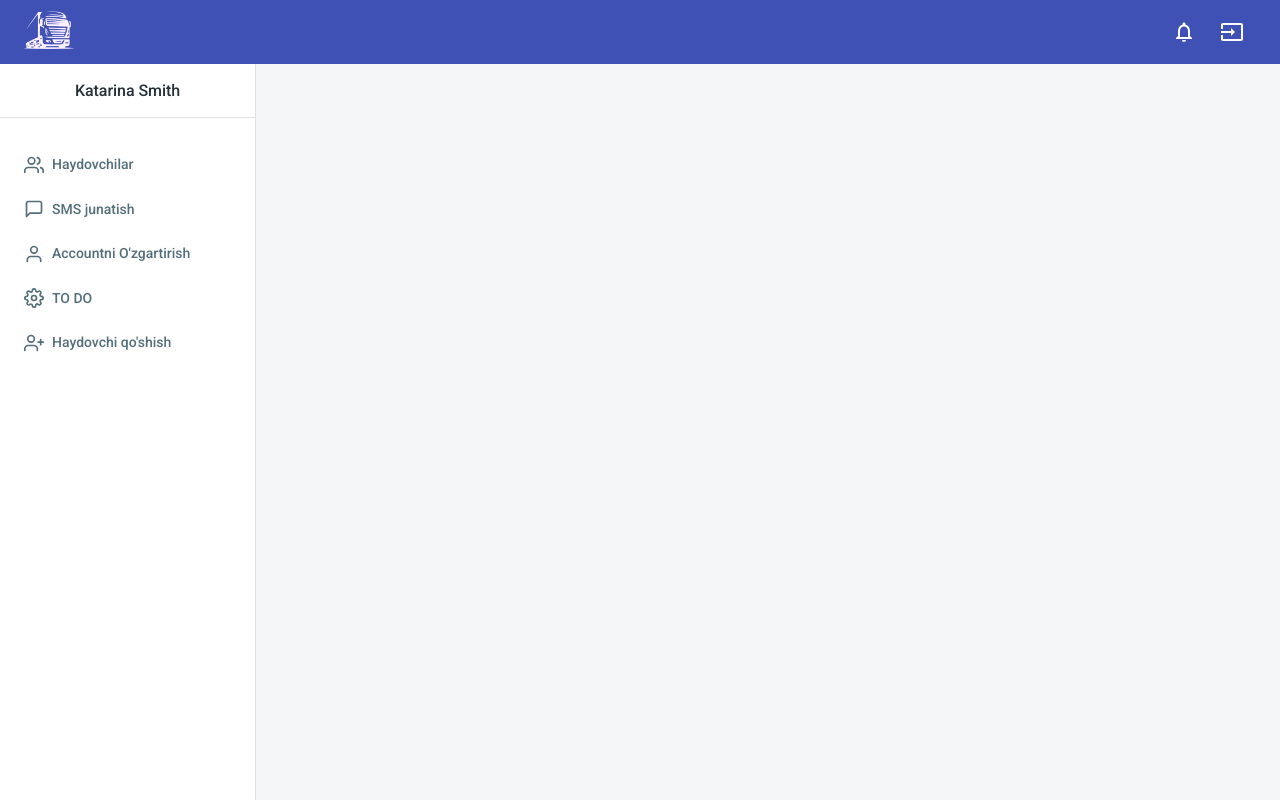
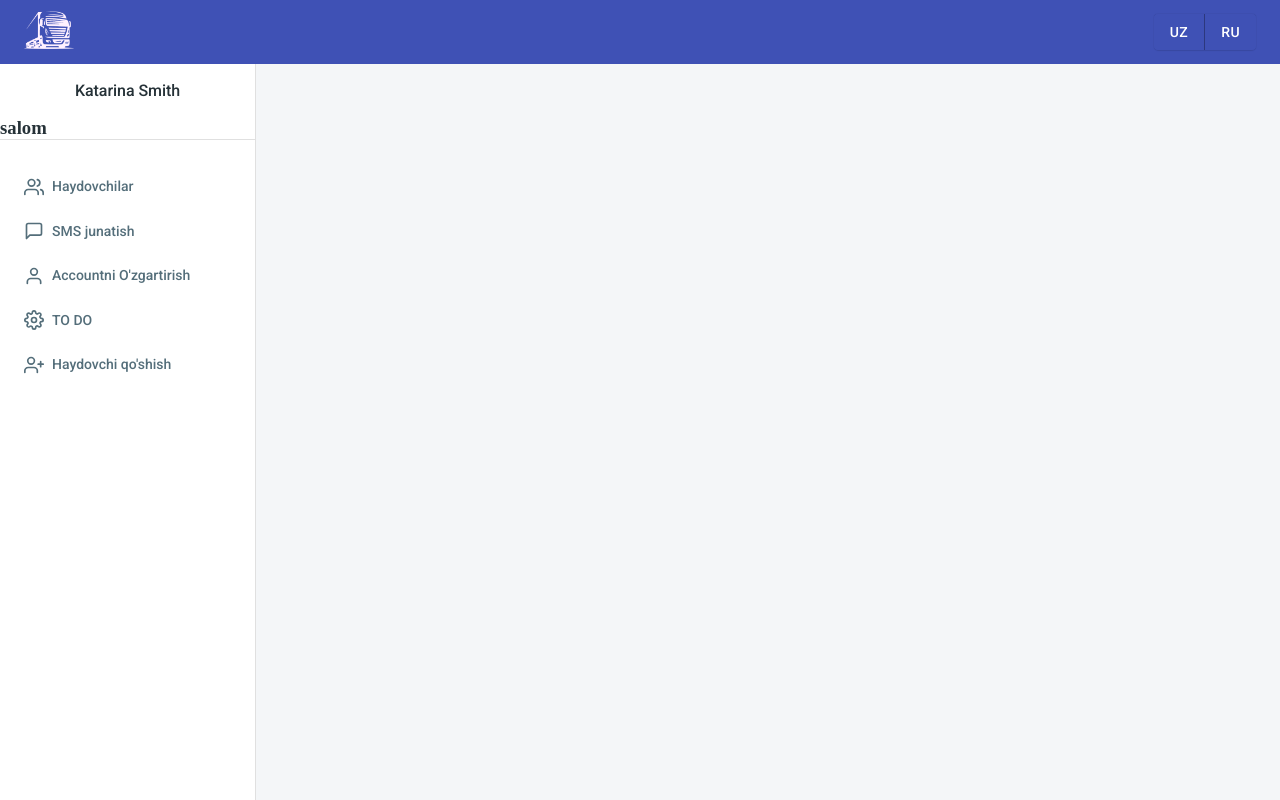
Before and after one commit to Afrosiyob/adminlogistic, a React (Create React App) app: page /app in a window 1280 px wide. Built offline with nearby package versions, Linux system fonts and the light colour scheme.

Commit message:
add
addd

```diff
--- a/public/locales/uz/translation.json
+++ b/public/locales/uz/translation.json
@@ -0,0 +1,10 @@
+{
+  "msg": "salom",
+  "auth": {
+    "tel": "Telefon raqamingizni kiriting",
+    "psw": "Parol kiriting",
+    "login": "Kirish",
+    "err": "Kiritilgan ma'lumot xato",
+    "success": "Ma'lumotlar mofaqiyatli kiritildi"
+  }
+}
--- a/src/i18n.js
+++ b/src/i18n.js
@@ -21,7 +21,7 @@ i18n
   // init i18next
   // for all options read: https://www.i18next.com/overview/configuration-options
   .init({
-    fallbackLng: 'en',
+    fallbackLng: 'uz',
     debug: true,
     whitelist: Languages,
 
--- a/src/index.js
+++ b/src/index.js
@@ -1,15 +1,18 @@
-import React from 'react';
+import React, { Suspense } from 'react';
 import ReactDOM from 'react-dom';
 import { BrowserRouter } from 'react-router-dom';
 import * as serviceWorker from './serviceWorker';
 import App from './App';
+
 // import i18n (needs to be bundled ;))
 import './i18n';
 
 ReactDOM.render(
-  <BrowserRouter>
-    <App />
-  </BrowserRouter>,
+  <Suspense fallback="loading">
+    <BrowserRouter>
+      <App />
+    </BrowserRouter>
+  </Suspense>,
   document.getElementById('root')
 );
 
--- a/src/layouts/DashboardLayout/NavBar/index.js
+++ b/src/layouts/DashboardLayout/NavBar/index.js
@@ -1,4 +1,4 @@
-import React, { useEffect } from 'react';
+import React, { useEffect, useState } from 'react';
 import { Link as RouterLink, useLocation } from 'react-router-dom';
 import PropTypes from 'prop-types';
 import {
@@ -24,6 +24,8 @@ import {
   MessageSquare as MessageSquareIcon
 } from 'react-feather';
 import NavItem from './NavItem';
+
+import { useTranslation } from 'react-i18next';
 
 const user = {
   avatar: '/static/images/avatars/avatar_6.png',
@@ -79,6 +81,7 @@ const useStyles = makeStyles(() => ({
 const NavBar = ({ onMobileClose, openMobile }) => {
   const classes = useStyles();
   const location = useLocation();
+  const { t } = useTranslation();
 
   useEffect(() => {
     if (openMobile && onMobileClose) {
@@ -94,6 +97,9 @@ const NavBar = ({ onMobileClose, openMobile }) => {
           {user.name}
         </Typography>
       </Box>
+
+      <h3> {t('msg')} </h3>
+
       <Divider />
       <Box p={2}>
         <List>
--- a/src/layouts/DashboardLayout/TopBar.js
+++ b/src/layouts/DashboardLayout/TopBar.js
@@ -9,14 +9,16 @@ import {
   Hidden,
   IconButton,
   Toolbar,
-  makeStyles
+  makeStyles,
+  Button,
+  ButtonGroup
 } from '@material-ui/core';
 import MenuIcon from '@material-ui/icons/Menu';
 import NotificationsIcon from '@material-ui/icons/NotificationsOutlined';
 import InputIcon from '@material-ui/icons/Input';
 import Logo from 'src/components/Logo';
-
-const useStyles = makeStyles(() => ({
+import { useTranslation } from 'react-i18next';
+const useStyles = makeStyles(theme => ({
   root: {},
   avatar: {
     width: 60,
@@ -27,6 +29,14 @@ const useStyles = makeStyles(() => ({
 const TopBar = ({ className, onMobileNavOpen, ...rest }) => {
   const classes = useStyles();
   const [notifications] = useState([]);
+  const { i18n } = useTranslation();
+
+  const [lang, setlang] = useState('uz');
+
+  const changeLang = lang => {
+    setlang(lang);
+    i18n.changeLanguage(lang);
+  };
 
   return (
     <AppBar className={clsx(classes.root, className)} elevation={0} {...rest}>
@@ -35,20 +45,29 @@ const TopBar = ({ className, onMobileNavOpen, ...rest }) => {
           <Logo sizeW={50} sizeH="auto" />
         </RouterLink>
         <Box flexGrow={1} />
-        <Hidden mdDown>
-          <IconButton color="inherit">
-            <Badge
-              badgeContent={notifications.length}
-              color="primary"
-              variant="dot"
-            >
-              <NotificationsIcon />
-            </Badge>
-          </IconButton>
-          <IconButton color="inherit">
-            <InputIcon />
-          </IconButton>
-        </Hidden>
+
+        <ButtonGroup
+          variant="contained"
+          color="primary"
+          aria-label="contained white button group"
+        >
+          <Button
+            onClick={() => {
+              changeLang('uz');
+            }}
+          >
+            {' '}
+            UZ
+          </Button>
+          <Button
+            onClick={() => {
+              changeLang('ru');
+            }}
+          >
+            RU
+          </Button>
+        </ButtonGroup>
+
         <Hidden lgUp>
           <IconButton color="inherit" onClick={onMobileNavOpen}>
             <MenuIcon />
--- a/src/layouts/MainLayout/TopBar.js
+++ b/src/layouts/MainLayout/TopBar.js
@@ -1,34 +1,64 @@
-import React from 'react';
+import React, { useState } from 'react';
 import { Link as RouterLink } from 'react-router-dom';
 import clsx from 'clsx';
 import PropTypes from 'prop-types';
 import {
+  Box,
   AppBar,
   Toolbar,
-  makeStyles
+  makeStyles,
+  Button,
+  ButtonGroup
 } from '@material-ui/core';
 import Logo from 'src/components/Logo';
+import { useTranslation } from 'react-i18next';
 
-const useStyles = makeStyles(({
+const useStyles = makeStyles({
   root: {},
   toolbar: {
     height: 64
   }
-}));
+});
 
 const TopBar = ({ className, ...rest }) => {
   const classes = useStyles();
+  const { i18n } = useTranslation();
+
+  const [lang, setlang] = useState('uz');
+
+  const changeLang = lang => {
+    setlang(lang);
+    i18n.changeLanguage(lang);
+  };
 
   return (
-    <AppBar
-      className={clsx(classes.root, className)}
-      elevation={0}
-      {...rest}
-    >
+    <AppBar className={clsx(classes.root, className)} elevation={0} {...rest}>
       <Toolbar className={classes.toolbar}>
         <RouterLink to="/">
           <Logo />
         </RouterLink>
+        <Box flexGrow={1} />
+        <ButtonGroup
+          variant="contained"
+          color="primary"
+          aria-label="contained white button group"
+        >
+          <Button
+            onClick={() => {
+              changeLang('uz');
+            }}
+          >
+            {' '}
+            UZ
+          </Button>
+          <Button
+            onClick={() => {
+              changeLang('ru');
+            }}
+          >
+            RU
+          </Button>
+        </ButtonGroup>
       </Toolbar>
     </AppBar>
   );
--- a/src/views/auth/LoginView.js
+++ b/src/views/auth/LoginView.js
@@ -5,7 +5,7 @@ import { Formik } from 'formik';
 
 import Snackbar from '@material-ui/core/Snackbar';
 import MuiAlert from '@material-ui/lab/Alert';
-
+import { useTranslation } from 'react-i18next';
 import './LoginView.scss';
 
 import {
@@ -18,6 +18,7 @@ import {
 
 import Page from 'src/components/Page';
 import Axios from 'axios';
+
 function Alert(props) {
   return <MuiAlert elevation={6} variant="filled" {...props} />;
 }
@@ -36,6 +37,8 @@ const useStyles = makeStyles(theme => ({
 }));
 
 const LoginView = props => {
+  const { t } = useTranslation();
+
   const classes = useStyles();
   const navigate = useNavigate();
   const [openSuccess, setOpenSuccess] = React.useState(false);
@@ -73,8 +76,6 @@ const LoginView = props => {
             //     .required('Password is required')
             // })}
             onSubmit={values => {
-              console.log(values);
-
               const data = {
                 phonenumber: values.email,
                 password: values.password
@@ -111,7 +112,7 @@ const LoginView = props => {
                   onClose={handleClose}
                 >
                   <Alert onClose={handleClose} severity="success">
-                    endi kirishing mumkin huypulot
+                    {t('auth.success')}
                   </Alert>
                 </Snackbar>
                 <Snackbar
@@ -121,7 +122,7 @@ const LoginView = props => {
                   onClose={handleClose}
                 >
                   <Alert onClose={handleClose} severity="error">
-                    huy kirasan xatoku kiritgan parol yoki tel
+                    {t('auth.err')}
                   </Alert>
                 </Snackbar>
                 <div className="mid-logo">
@@ -188,7 +189,7 @@ const LoginView = props => {
                   error={Boolean(touched.email && errors.email)}
                   fullWidth
                   helperText={touched.email && errors.email}
-                  label="Phone number"
+                  label={t('auth.tel')}
                   margin="normal"
                   name="email"
                   onBlur={handleBlur}
@@ -200,7 +201,7 @@ const LoginView = props => {
                   error={Boolean(touched.password && errors.password)}
                   fullWidth
                   helperText={touched.password && errors.password}
-                  label="Password"
+                  label={t('auth.psw')}
                   margin="normal"
                   name="password"
                   onBlur={handleBlur}
@@ -217,7 +218,7 @@ const LoginView = props => {
                     type="submit"
                     variant="contained"
                   >
-                    Login
+                    {t('auth.login')}
                   </Button>
                 </Box>
               </form>
```
Also changed, not shown: public/locales/ru/translation.json (+10 -0 lines).
